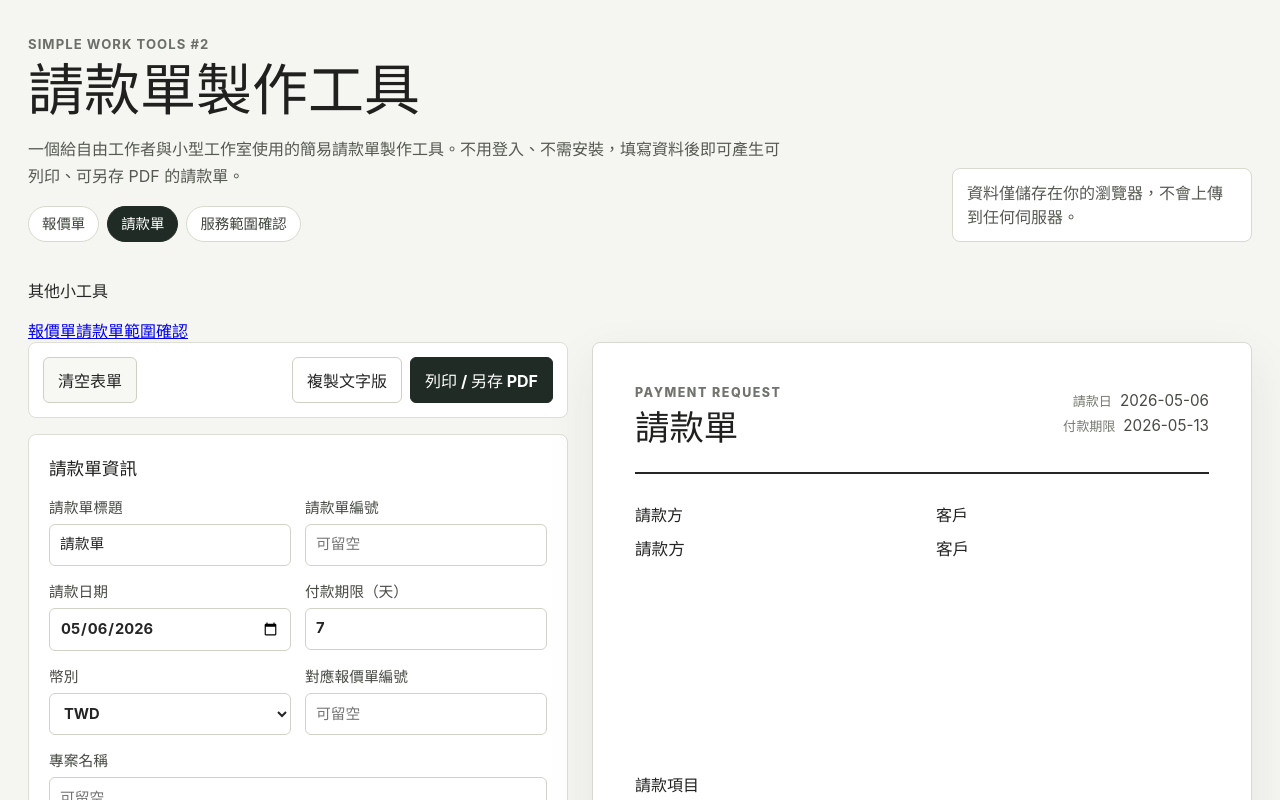
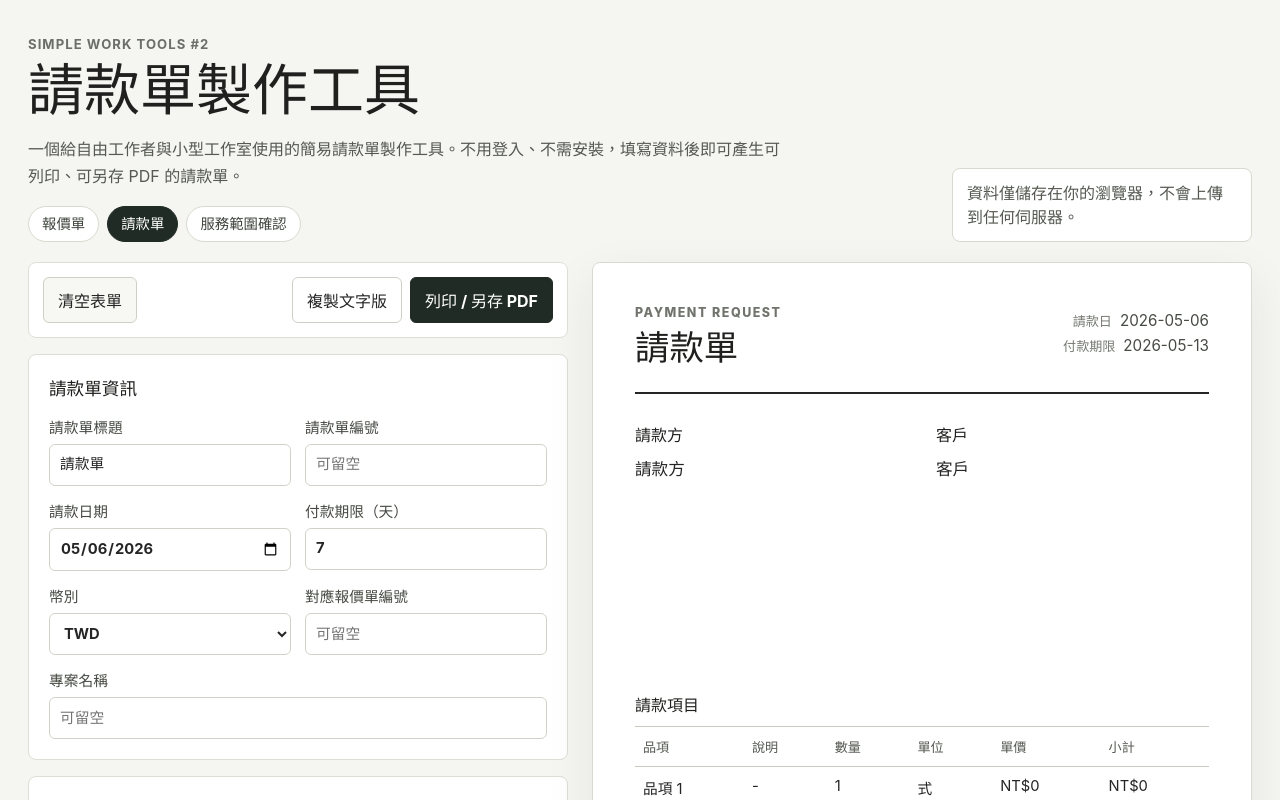
Before and after one commit to dong-sc/simple-payment-request-generator, a React (Vite) app: page / in a window 1280 px wide. Shown: the top 800 px of the page. Built offline with nearby package versions, Linux system fonts and the light colour scheme.

Commit message:
Remove tool shortcut links

```diff
--- a/src/App.tsx
+++ b/src/App.tsx
@@ -18,25 +18,6 @@
   const safeTitle = normalizedTitle.replace(/[\\/:*?"<>|]/g, '-');
 
   return `${safeTitle}_請款單`;
-}
-
-function ToolShortcuts() {
-  return (
-    <nav className="tool-shortcuts" aria-label="接案文件工具切換">
-      <p>其他小工具</p>
-      <div>
-        <a href="https://dong-sc.github.io/simple-quote-generator/">
-          報價單
-        </a>
-        <a aria-current="page" href="https://dong-sc.github.io/simple-payment-request-generator/">
-          請款單
-        </a>
-        <a href="https://dong-sc.github.io/simple-scope-confirmation-generator/">
-          範圍確認
-        </a>
-      </div>
-    </nav>
-  );
 }
 
 export default function App() {
@@ -82,7 +63,6 @@
     <>
       <Header />
       <main className="app-shell">
-        <ToolShortcuts />
         <section className="workspace" aria-label="請款單製作工作區">
           <div className="form-pane">
             <ActionBar
```
